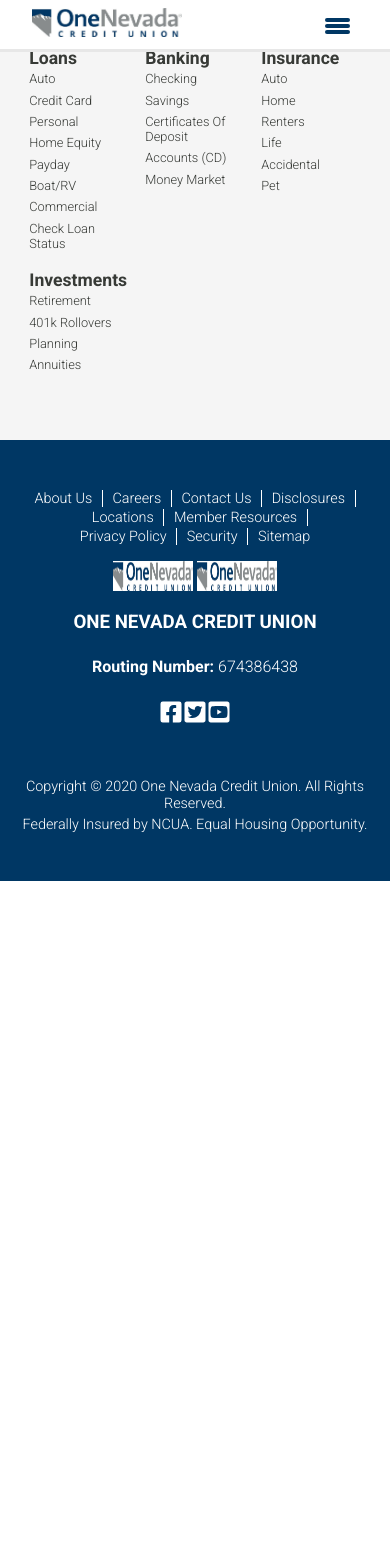
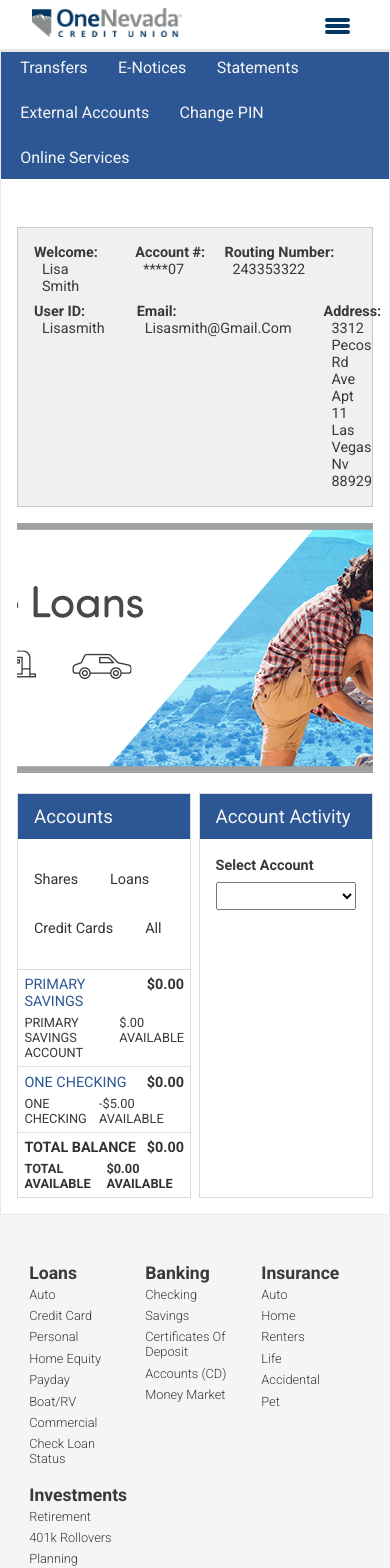
Before and after one commit to anthonyamaro15/nv-credit-union, a React (Create React App) app: page /account/summary in a window 390 px wide. Shown: the top 1568 px of the page. Before the commit the page ends 881 px from the top, so only its background shows below. Built offline with nearby package versions, Linux system fonts and the light colour scheme; no server answers.

Commit message:
feat(user-dashboard): add client dashboard
added account dashboard component with styles, no media queries yet

```diff
--- a/src/components/MainApp.tsx
+++ b/src/components/MainApp.tsx
@@ -30,6 +30,7 @@
 import MotorcycleLoans from './loans/autoLoans/MotorcycleLoans';
 import RecreationalVehicleLoan from './loans/autoLoans/RecreationalVehicleLoan';
 import WatercraftLoans from './loans/autoLoans/WatercraftLoans';
+import MainUserDashboard from './userDashboard/MainUserDashboard';
 
 
 interface AllowProp {
@@ -144,6 +145,10 @@
             <UserLogin />
          </Route>
 
+         <Route path="/account/:accType" exact>
+            <MainUserDashboard />
+         </Route>
+
          <Route path="/vehicle-loan/application" exact>
             <AutoLoanApplication />
          </Route>
--- a/src/components/account/UserLogin.tsx
+++ b/src/components/account/UserLogin.tsx
@@ -1,5 +1,5 @@
 import React from 'react';
-import { Link } from 'react-router-dom';
+import { Link, useHistory } from 'react-router-dom';
 import logo from '../../imgs/logo.jpg';
 import { useForm } from 'react-hook-form';
 
@@ -11,9 +11,11 @@
    const { register, handleSubmit, errors } = useForm<LoginProps>({
       mode: "onBlur"
    });
+   const history = useHistory();
 
    const onSubmit = (values: LoginProps) => {
       console.log(values);
+      history.push("/account/summary");
    }
 
    return (
--- a/src/components/loans/autoLoans/AutoLoanApplicationInputs/MakeModelYear.tsx
+++ b/src/components/loans/autoLoans/AutoLoanApplicationInputs/MakeModelYear.tsx
@@ -1,6 +1,5 @@
 import React from 'react';
 import { carMake } from '../../../../seedData';
-
 
 interface Props {
    register: any;
--- /dev/null
+++ b/src/components/userDashboard/Account.tsx
@@ -0,0 +1,70 @@
+import React from 'react';
+import { Link, Route } from 'react-router-dom';
+import autoLoanImg from '../../imgs/autoloan.png';
+
+const Account = () => {
+   return (
+      <div className="Account">
+         <div className="user-information">
+            <div className="top-row">
+               <p>welcome:<span>Lisa Smith</span></p>
+               <p>account #:<span>****07</span></p>
+               <p>routing number:<span>243353322</span></p>
+            </div>
+            <div className="bottom-row">
+               <p>user ID:<span>lisasmith</span></p>
+               <p>email:<span>lisasmith@gmail.com</span></p>
+               <p>address:<span>3312 pecos rd ave apt 11 las vegas nv 88929</span></p>
+            </div>
+         </div>
+         <div className="img-wrapper">
+            <img src={autoLoanImg} alt="auto loan description"/>
+         </div>
+
+         <div className="account-information">
+            <div className="right-side">
+               <div className="shared-classes">
+                  <h3>accounts</h3>
+                  <nav>
+                     <Link to="/account/summary/account-shares">shares</Link>
+                     <Link to="/account/summary/account-loans">loans</Link>
+                     <Link to="/account/summary/account-credit-cards">credit cards</Link>
+                     <Link to="/account/summary/account-show-all">all</Link>
+                  </nav>
+
+                     <div className="Shares">
+                        <div className="inner-share-class">
+                           <p>primary savings <span>$0.00</span></p>
+                           <p>primary savings account <span>$.00 available</span></p>
+                        </div>
+                        <div className="inner-share-class">
+                           <p>one checking<span>$0.00</span></p>
+                           <p>one checking <span>-$5.00 available</span></p>
+                        </div>
+                        <div className="inner-share-class">
+                           <p>total balance <span>$0.00</span></p>
+                           <p>total available <span>$0.00 available</span></p>
+                        </div>
+                     </div>
+               </div>
+            </div>
+            <div className="left-side">
+               <div className="shared-classes">
+                  <h3>account activity</h3>
+                  <form>
+
+                     <label htmlFor="selectAccount">select account
+                        <select name="selectAccount" id="selectAccount">
+                           <option value=""></option>
+                           <option value="checking">checking</option>
+                        </select>
+                     </label>
+                  </form>
+               </div>
+            </div>
+         </div>
+      </div>
+   )
+}
+
+export default Account;
--- /dev/null
+++ b/src/components/userDashboard/Dashboard.tsx
@@ -0,0 +1,11 @@
+import React from 'react';
+
+const Dashboard = () => {
+   return (
+      <div className="Dashboard">
+         <h3>dashboard</h3>
+      </div>
+   )
+}
+
+export default Dashboard;
--- /dev/null
+++ b/src/components/userDashboard/DashboardNavbar.tsx
@@ -0,0 +1,21 @@
+import React from 'react';
+import { Link } from 'react-router-dom';
+
+const DashboardNavbar = () => {
+   return (
+      <nav className="DashboardNavbar">
+         <Link to="/account/summary">accounts</Link>
+         <Link to="/account/dashboard">dashboard</Link>
+         <Link to="/account/dashboard">bill payer</Link>
+         <Link to="/account/transfer">transfers</Link>
+         <Link to="/account/notices">e-Notices</Link>
+         <Link to="/account/statements">statements</Link>
+         <Link to="/account/linked">external accounts</Link>
+         <Link to="/account/change-pin">change PIN</Link>
+         {/* <Link to="/account-dashboard">send money</Link> */}
+         <Link to="/account-online-services">online services</Link>
+      </nav>
+   )
+}
+
+export default DashboardNavbar;
--- /dev/null
+++ b/src/components/userDashboard/MainUserDashboard.tsx
@@ -0,0 +1,24 @@
+import React from 'react';
+import { Route } from 'react-router-dom';
+import Account from './Account';
+import Dashboard from './Dashboard';
+import DashboardNavbar from './DashboardNavbar';
+// import Dashboard from
+
+const MainUserDashboard = () => {
+   return (
+      <div className="MainUserDashboard">
+         <DashboardNavbar />
+         <Route path="/account/summary" exact>
+            <Account />
+
+         </Route>
+         <Route path="/account/dashboard" exact>
+            <Dashboard />
+         </Route>
+
+      </div>
+   )
+}
+
+export default MainUserDashboard;
--- a/src/index.scss
+++ b/src/index.scss
@@ -24,6 +24,9 @@
 @import "./sass/account/openAccount";
 @import "./sass/account/createAccount";
 
+@import "./sass/userDashboard/mainUserDashboard";
+@import "./sass/userDashboard/account";
+
 @import "./sass/account/createAccountForms/personalInformation";
 @import "./sass/account/createAccountForms/formFooter";
 @import "./sass/account/createAccountForms/contactInformation";
--- /dev/null
+++ b/src/sass/userDashboard/_account.scss
@@ -0,0 +1,128 @@
+.Account {
+  .user-information {
+    border: 1px solid rgb(201, 201, 201);
+    margin: 3rem 1rem 1rem;
+    padding: 1rem;
+    background: rgba(206, 206, 206, 0.3);
+
+    .top-row,
+    .bottom-row {
+      display: flex;
+
+      p {
+        font-weight: bold;
+        text-transform: capitalize;
+        font-size: 0.9rem;
+
+        span {
+          font-weight: normal;
+          margin-left: 0.5rem;
+          margin-right: 2rem;
+        }
+      }
+    }
+
+    .top-row {
+      margin-bottom: 0.5rem;
+    }
+  }
+
+  .img-wrapper {
+    margin: 0 1rem;
+    img {
+      width: 100%;
+      height: 250px;
+      object-fit: cover;
+    }
+  }
+
+  .account-information {
+    display: flex;
+    justify-content: space-between;
+    margin: 1rem;
+
+    .right-side,
+    .left-side {
+      border: 1px solid rgb(218, 218, 219);
+
+      width: 49%;
+
+      .shared-classes {
+        h3 {
+          background: $dark-blue;
+          color: $white;
+          font-weight: normal;
+          padding: 0.7rem 1rem;
+        }
+
+        nav {
+          margin-top: 1rem;
+          margin-bottom: 1rem;
+
+          a {
+            padding: 1rem;
+            text-transform: capitalize;
+            font-size: 0.9rem;
+            color: $black;
+          }
+        }
+
+        .Shares {
+          .inner-share-class {
+            border-bottom: 1px solid rgb(226, 225, 225);
+            padding: 0.4rem;
+            font-size: 0.9rem;
+
+            &:first-child {
+              border-top: 1px solid rgb(219, 216, 216);
+            }
+
+            p {
+              text-transform: uppercase;
+              display: flex;
+              justify-content: space-between;
+
+              &:first-child {
+                color: $dark-blue;
+                margin-bottom: 0.3rem;
+
+                span {
+                  font-weight: bold;
+                  color: $black;
+                }
+              }
+
+              &:last-child {
+                font-size: 0.8rem;
+              }
+            }
+
+            &:last-child {
+              border: none;
+              p {
+                font-weight: bold;
+                color: $black;
+              }
+            }
+          }
+        }
+
+        form {
+          margin: 1rem;
+
+          label {
+            text-transform: capitalize;
+            font-weight: bold;
+            font-size: 0.9rem;
+            select {
+              display: block;
+              width: 100%;
+              padding: 0.3rem;
+              margin-top: 0.5rem;
+            }
+          }
+        }
+      }
+    }
+  }
+}
--- /dev/null
+++ b/src/sass/userDashboard/_mainUserDashboard.scss
@@ -0,0 +1,21 @@
+.MainUserDashboard {
+  border: 1px solid rgb(235, 234, 234);
+  max-width: 1200px;
+  margin: 0 auto;
+
+  .DashboardNavbar {
+    background: $dark-blue;
+    padding: 0 1rem;
+
+    a {
+      text-transform: capitalize;
+      margin-right: 1.5rem;
+      padding: 0.8rem 0.2rem;
+      color: $white;
+
+      &:last-child {
+        margin: 0;
+      }
+    }
+  }
+}
```
